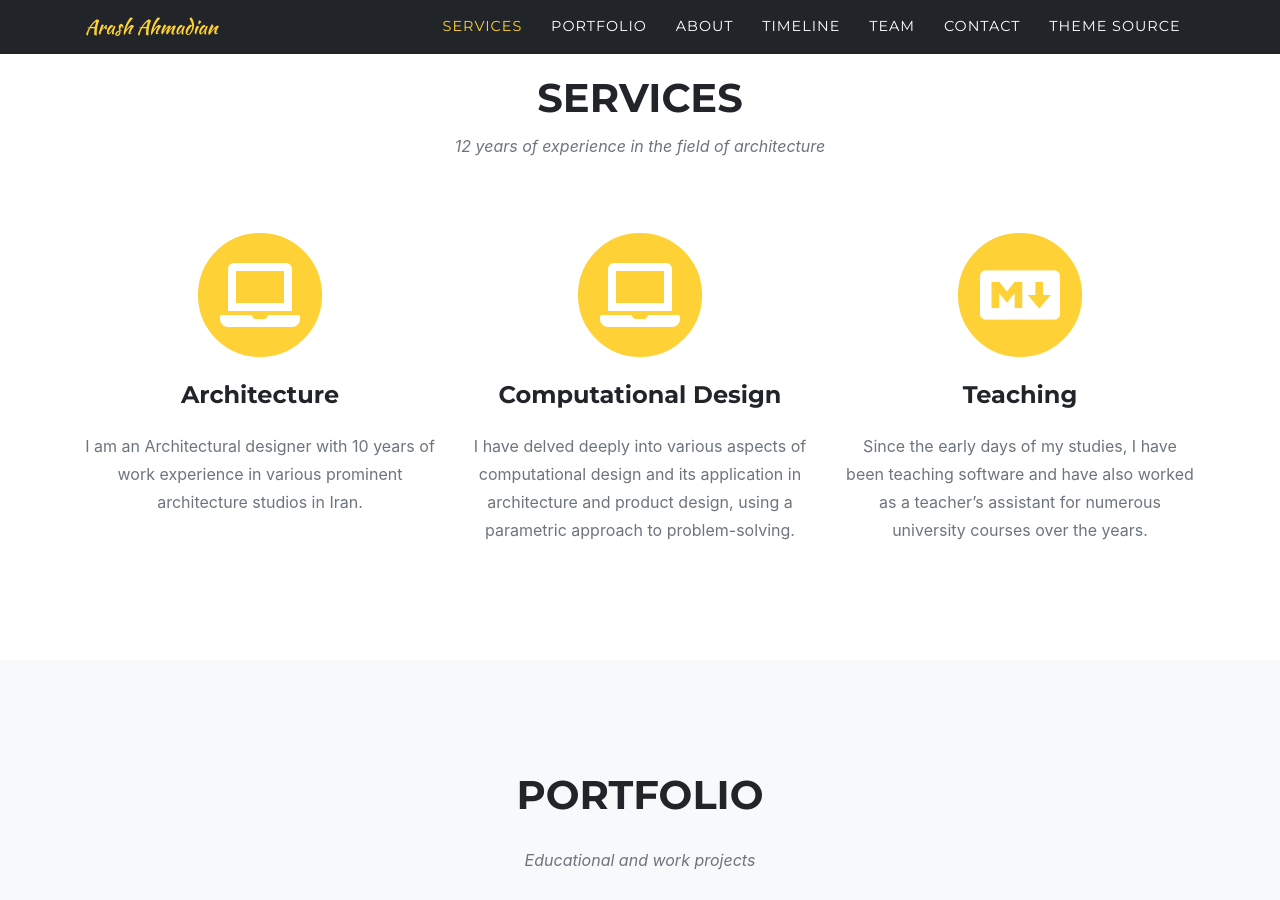
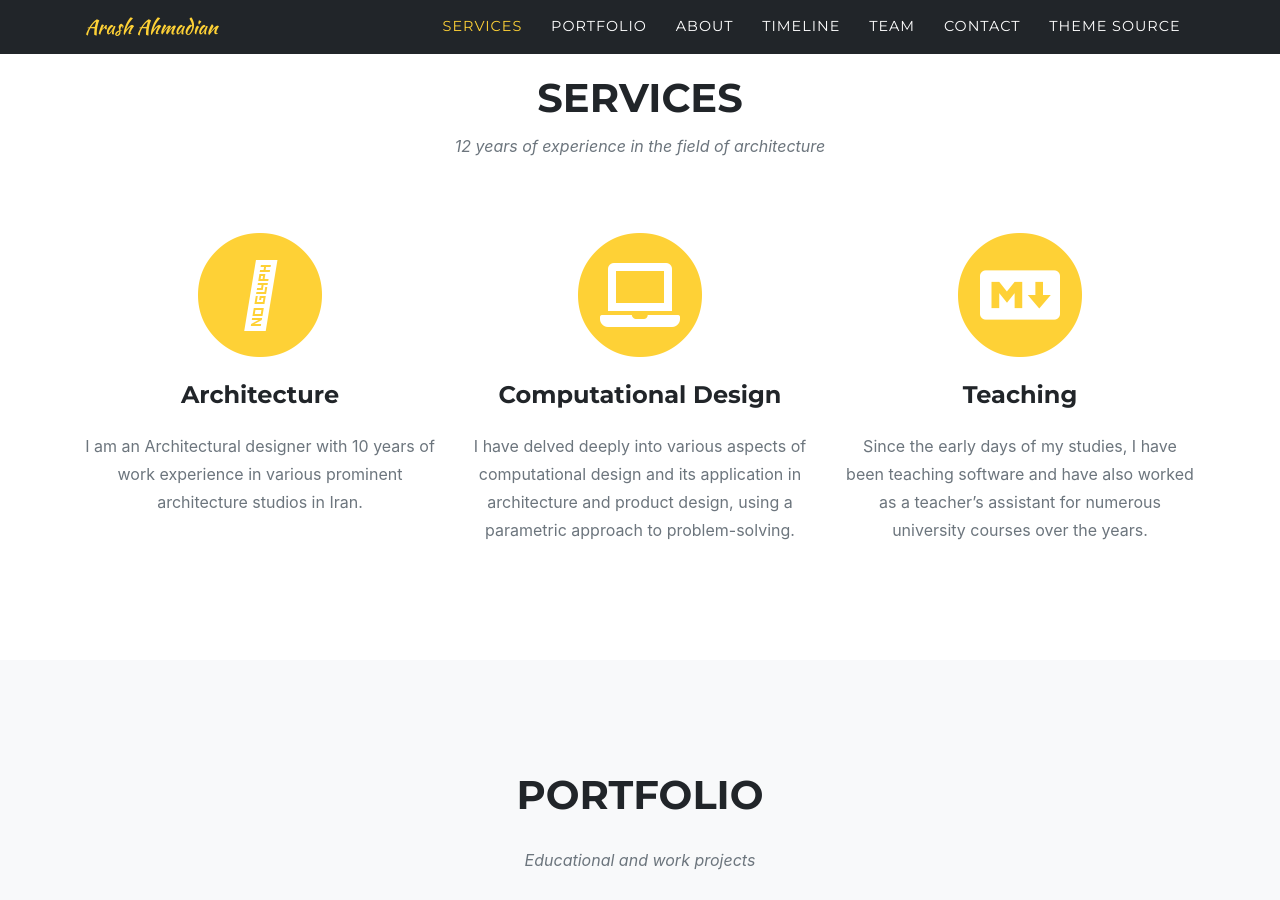
Before and after one commit to Arashamdn/arashamdn.github.io, a Jekyll site: the page built from index.md, in a window 1280 px wide and 900 px high, scrolled down 871 px. Built offline with Jekyll 4.4.1, drawn with Linux system fonts in a browser that asks for light colours; some web fonts are replaced.

Commit message:
Update sitetext.yml

```diff
--- a/_data/sitetext.yml
+++ b/_data/sitetext.yml
@@ -23,7 +23,7 @@ en: &DEFAULT_EN
     list:
       - title: "Architecture"
         desc: "I am an Architectural designer with 10 years of work experience in various prominent architecture studios in Iran."
-        icon: fas fa-laptop #find more at https://fontawesome.com/icons
+        icon: fa-solid fa-compass-drafting #find more at https://fontawesome.com/icons
       - title: "Computational Design"
         desc: "I have delved deeply into various aspects of computational design and its application in architecture and product design, using a parametric approach to problem-solving."
         icon: fas fa-laptop
```
